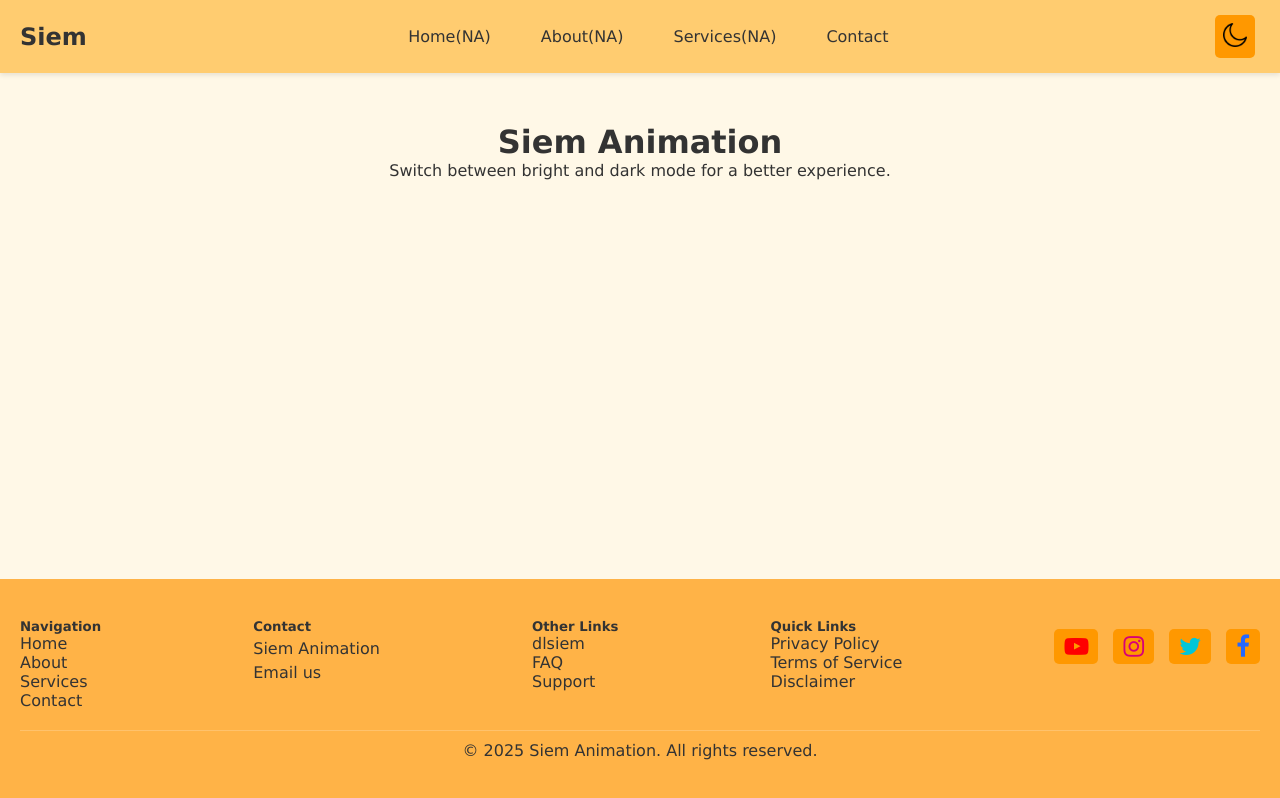
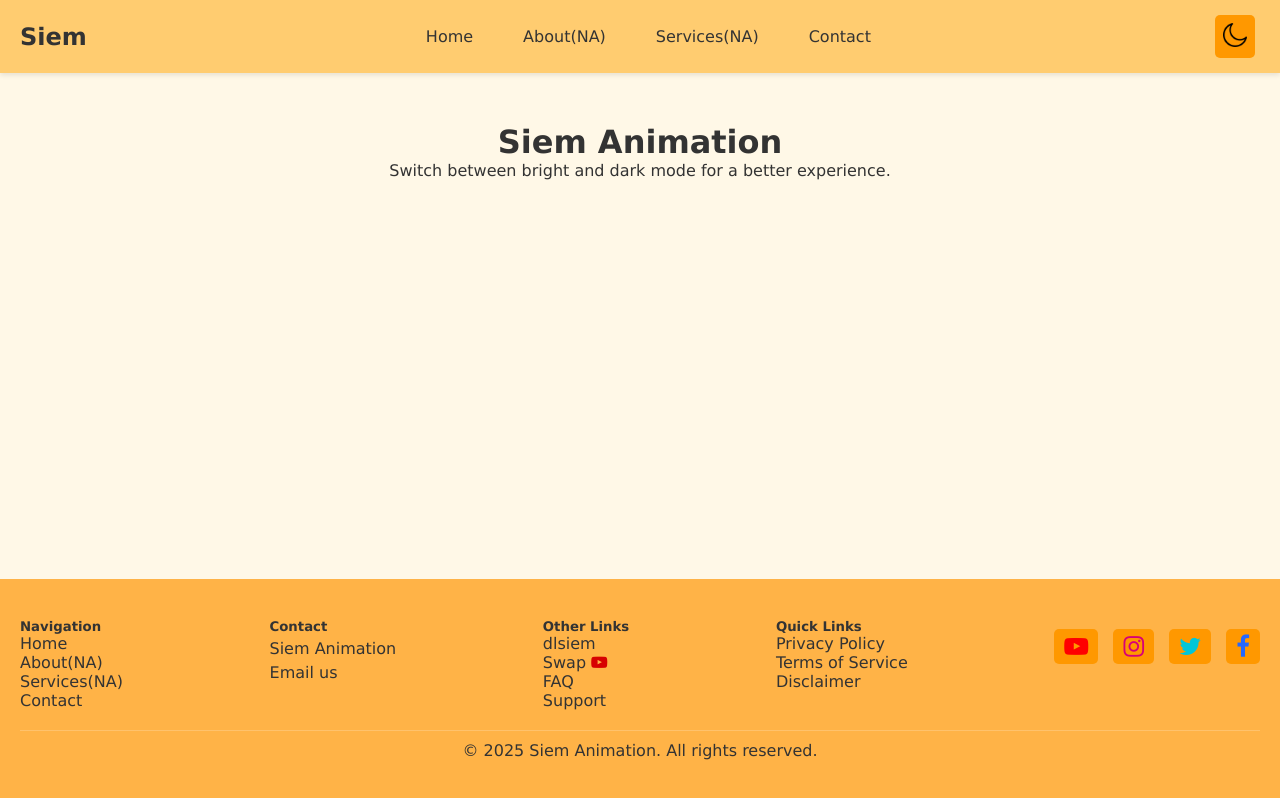
Before and after one commit to DLSiem/Siem, a plain HTML site: page index.html in a window 1280 px wide. Drawn offline with Linux system fonts and the light colour scheme.

Commit message:
update footer

```diff
--- a/index.html
+++ b/index.html
@@ -3,7 +3,7 @@
   <head>
     <meta charset="UTF-8" />
     <meta name="viewport" content="width=device-width, initial-scale=1.0" />
-    <title>Bright Themed Website</title>
+    <title>Siem Animation</title>
     <link rel="stylesheet" href="styles.css" />
     <link
       rel="stylesheet"
@@ -15,10 +15,10 @@
       <div class="logo">Siem</div>
       <nav>
         <ul class="nav-links" id="nav-links">
-          <li><a href="#">Home(NA)</a></li>
+          <li><a href="#">Home</a></li>
           <li><a href="#">About(NA)</a></li>
           <li><a href="#">Services(NA)</a></li>
-          <li><a href="#">Contact</a></li>
+          <li><a href="#footer">Contact</a></li>
         </ul>
       </nav>
       <div class="header-right">
@@ -34,13 +34,13 @@
       <p>Switch between bright and dark mode for a better experience.</p>
     </main>
 
-    <footer class="footer">
+    <footer class="footer" id="footer">
       <div>
         <h5>Navigation</h5>
         <ul class="footer-links">
           <li><a href="#">Home</a></li>
-          <li><a href="#">About</a></li>
-          <li><a href="#">Services</a></li>
+          <li><a href="#">About(NA)</a></li>
+          <li><a href="#">Services(NA)</a></li>
           <li><a href="#">Contact</a></li>
         </ul>
       </div>
@@ -55,6 +55,18 @@
         <h5>Other Links</h5>
         <ul>
           <li><a target="_blank" href="https://dlsiem.github.io">dlsiem</a></li>
+          <li>
+            <a href="https://www.youtube.com/@swapcharacters"
+              >Swap<a
+                target="_blank"
+                href="https://www.youtube.com/@swapcharacters"
+              >
+                <i
+                  class="fa fa-youtube-play"
+                  style="font-size: 16px; color: rgb(215, 1, 1)"
+                ></i></a
+            ></a>
+          </li>
           <li><a href="#">FAQ</a></li>
           <li><a href="#">Support</a></li>
         </ul>
```
